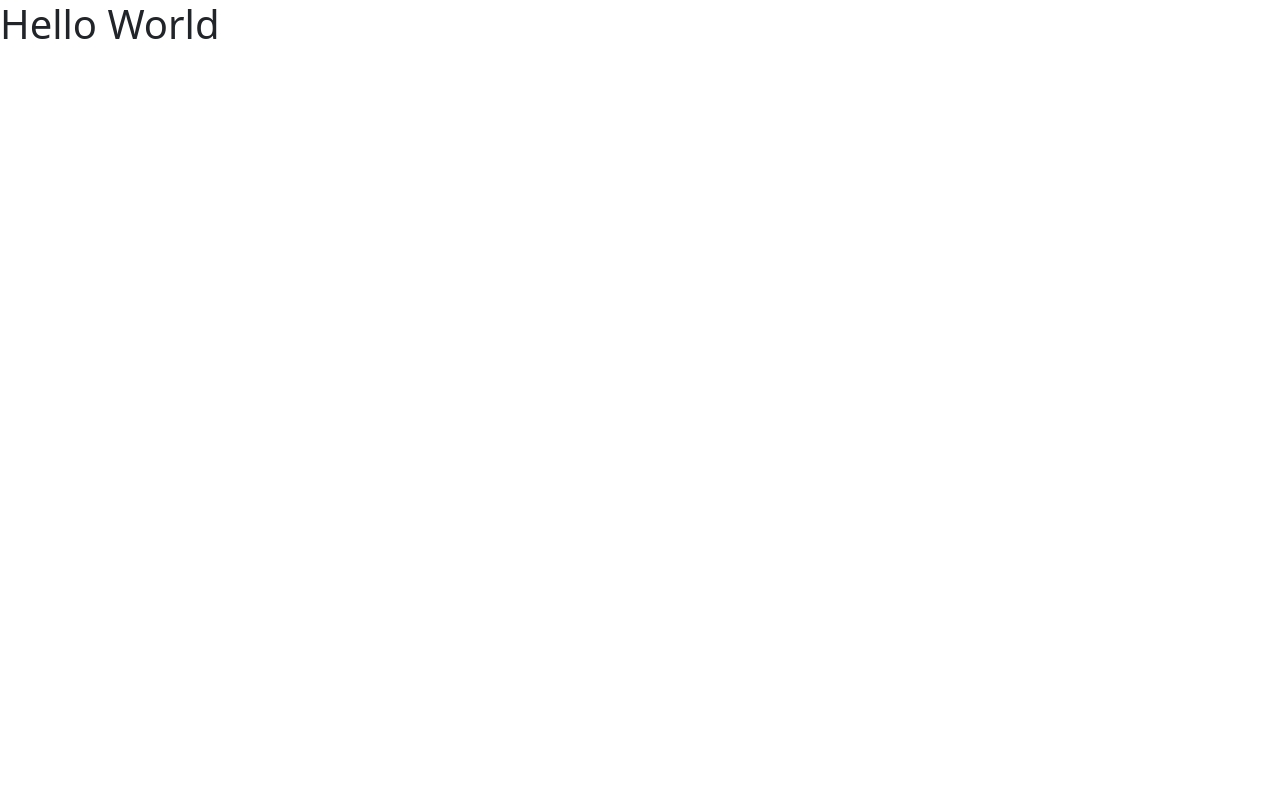
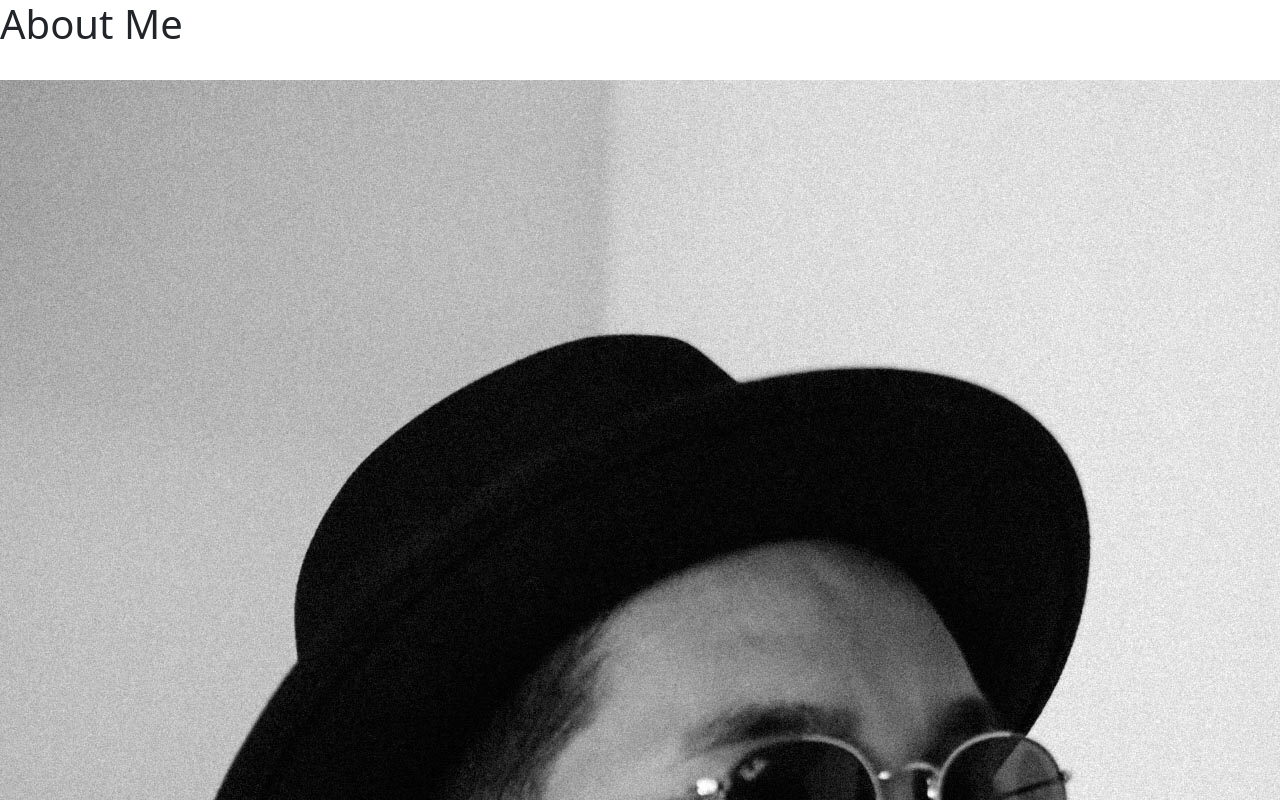
Before and after one commit to miguelxosorio/hello-there, a React (Create React App) app: page / in a window 1280 px wide. Shown: the top 800 px of the page. Built offline with nearby package versions, Linux system fonts and the light colour scheme.

Commit message:
setting up the about page, testing rendering

```diff
--- a/src/App.js
+++ b/src/App.js
@@ -1,10 +1,10 @@
 import React from 'react';
+import Container from './components/Container';
 
 function App() {
   return (
-    <div>
-      <h1>Hello World</h1>
-    </div>
+    // Put Container here
+    <Container />
   );
 }
 
--- a/src/components/Container.js
+++ b/src/components/Container.js
@@ -0,0 +1,10 @@
+import React from "react";
+import About from "./pages/About";
+
+function Container() {
+    return(
+        <About />
+    )
+}
+
+export default Container;
--- a/src/components/pages/About.js
+++ b/src/components/pages/About.js
@@ -0,0 +1,26 @@
+// This can be the homepage
+import React from "react";
+
+function About () {
+    // default page
+    return (
+        <div>
+            <h1>About Me</h1>
+            <br />
+            <img src={require('../../assets/display-photo/dp.jpg')} alt="display img" />
+            <p>Lorem ipsum dolor sit amet, consectetur adipiscing elit. Sed neque
+                velit, lobortis ut magna varius, blandit rhoncus sem. Morbi lacinia nisi
+                ac dui fermentum, sed luctus urna tincidunt. Etiam ut feugiat ex. Cras
+                non risus mi. Curabitur mattis rutrum ipsum, ut aliquet urna imperdiet
+                ac. Sed nec nulla aliquam, bibendum odio eget, vestibulum tortor. Cras
+                rutrum ligula in tincidunt commodo. Morbi sit amet mollis orci, in
+                tristique ex. Donec nec ornare elit. Donec blandit est sed risus feugiat
+                porttitor. Vestibulum molestie hendrerit massa non consequat. Vestibulum
+                vitae lorem tortor. In elementum ultricies tempus. Interdum et malesuada
+                fames ac ante ipsum primis in faucibus.
+            </p>
+        </div>
+    )
+}
+
+export default About;
```
Also changed, not shown: src/components/Footer.js (added).
